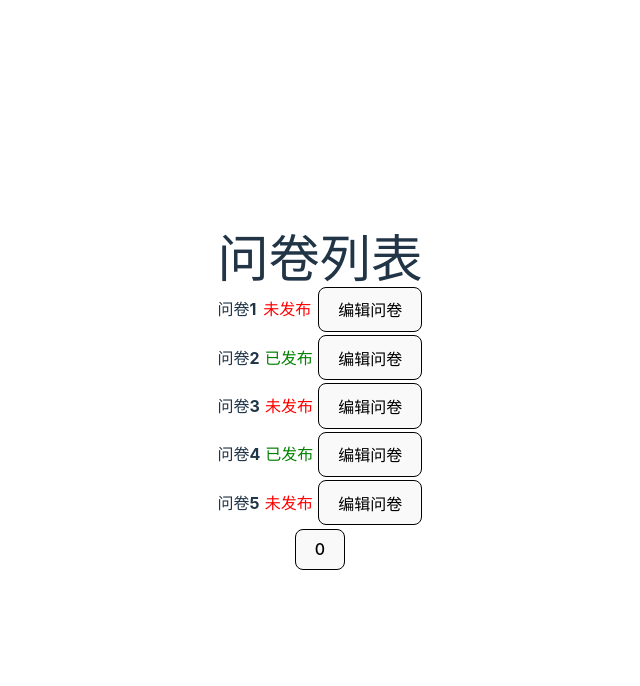
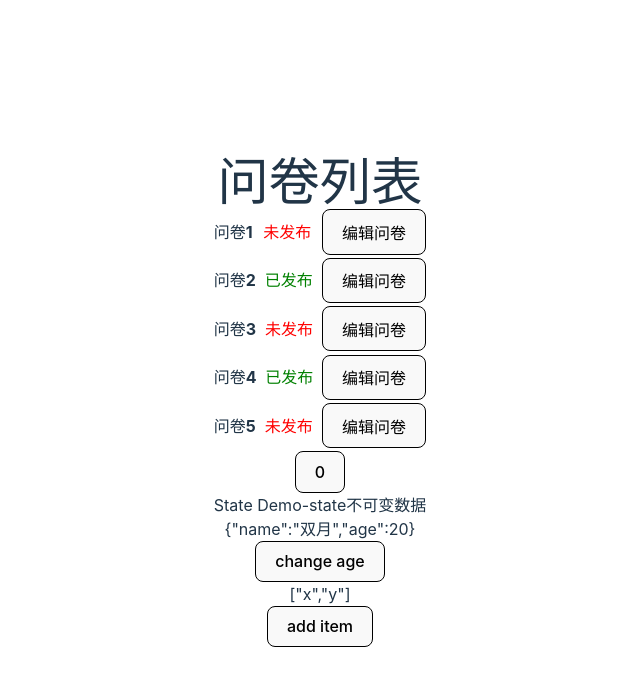
Before and after one commit to suckitfa/react-question-demo, a React (Vite) app: page / in a window 1280 px wide. Shown: the top 686 px of the page, without its empty margins (320-960 px from the left). Built offline with nearby package versions, Linux system fonts and the light colour scheme.

Commit message:
feat: test useState

```diff
--- a/src/App.tsx
+++ b/src/App.tsx
@@ -1,6 +1,7 @@
 import './App.css'
 import List from './List'
 import MyButton from './MyButton'
+import StateDemo from './StateDemo'
 function App() {
   // 声明事件
   return (
@@ -9,6 +10,7 @@ function App() {
       <div className="qes-container">
         <List />
         <MyButton />
+        <StateDemo />
       </div>
     </>
   )
--- a/src/MyButton.tsx
+++ b/src/MyButton.tsx
@@ -2,7 +2,13 @@ import { useState } from 'react'
 const MyButton = () => {
   const [count, setCount] = useState(0)
   const add = () => {
-    setCount(count + 1)
+    // setCount(count + 1)
+    // setCount(count + 1)
+    // setCount(count + 1)
+
+    setCount(count => count + 1) // 使用函数来更新，则不会被合并
+    setCount(count => count + 1)
+    setCount(count => count + 1)
   }
   return (
     <div>
--- /dev/null
+++ b/src/StateDemo.tsx
@@ -0,0 +1,34 @@
+import { FC, useState } from 'react'
+
+const StateDemo: FC = () => {
+  const [userInfo, setUserInfo] = useState({
+    name: '双月',
+    age: 20,
+  })
+  const handleAgeChangeBtnClick = () => {
+    // 不可变数据-不去修改原来的数据的值，而是通过setUserInfo来传入一个新的值
+    setUserInfo({
+      ...userInfo,
+      age: 21,
+    })
+  }
+
+  //   数组形式的
+  const [list, setList] = useState(['x', 'y'])
+  const handleItemAddBtnClick = () => {
+    setList(list.concat('z'))
+  }
+  return (
+    <>
+      <div>
+        <div>State Demo-state不可变数据</div>
+        <div>{JSON.stringify(userInfo)}</div>
+        <button onClick={handleAgeChangeBtnClick}>change age</button>
+        <div>{JSON.stringify(list)}</div>
+        <button onClick={handleItemAddBtnClick}>add item</button>
+      </div>
+    </>
+  )
+}
+
+export default StateDemo
```
